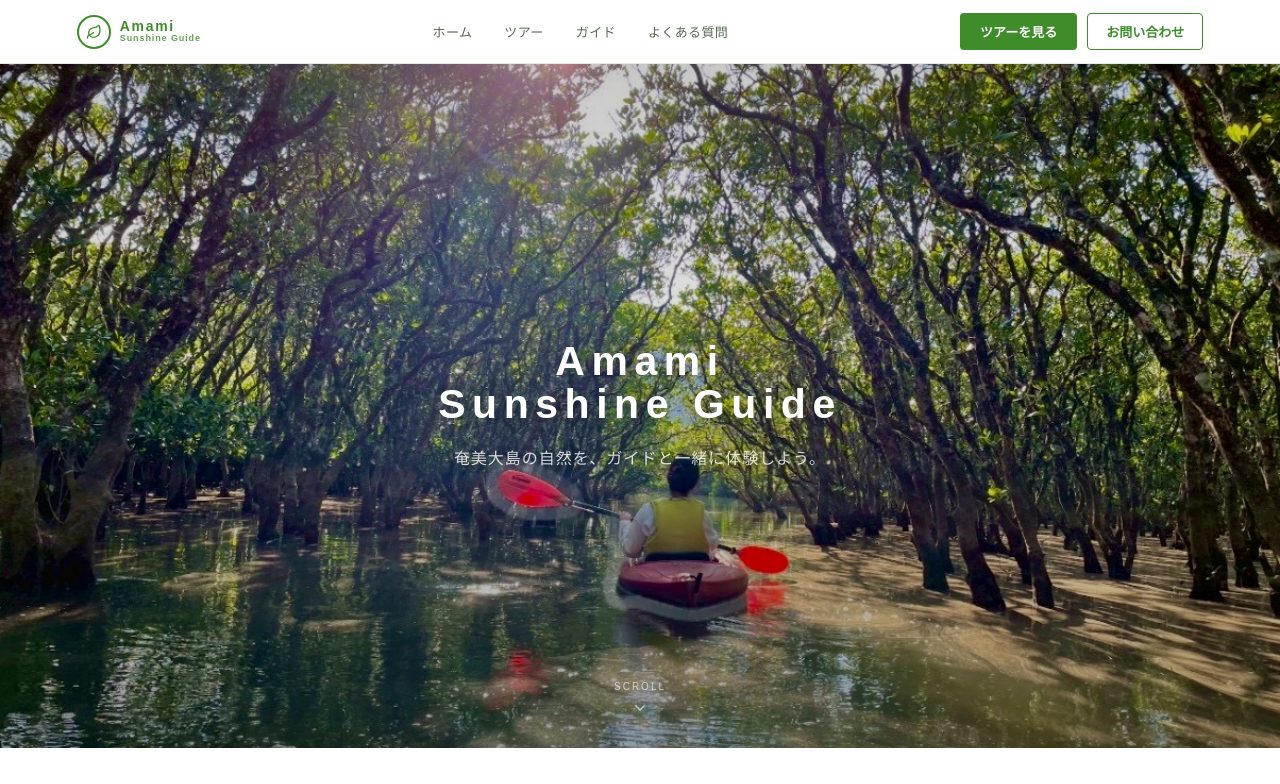
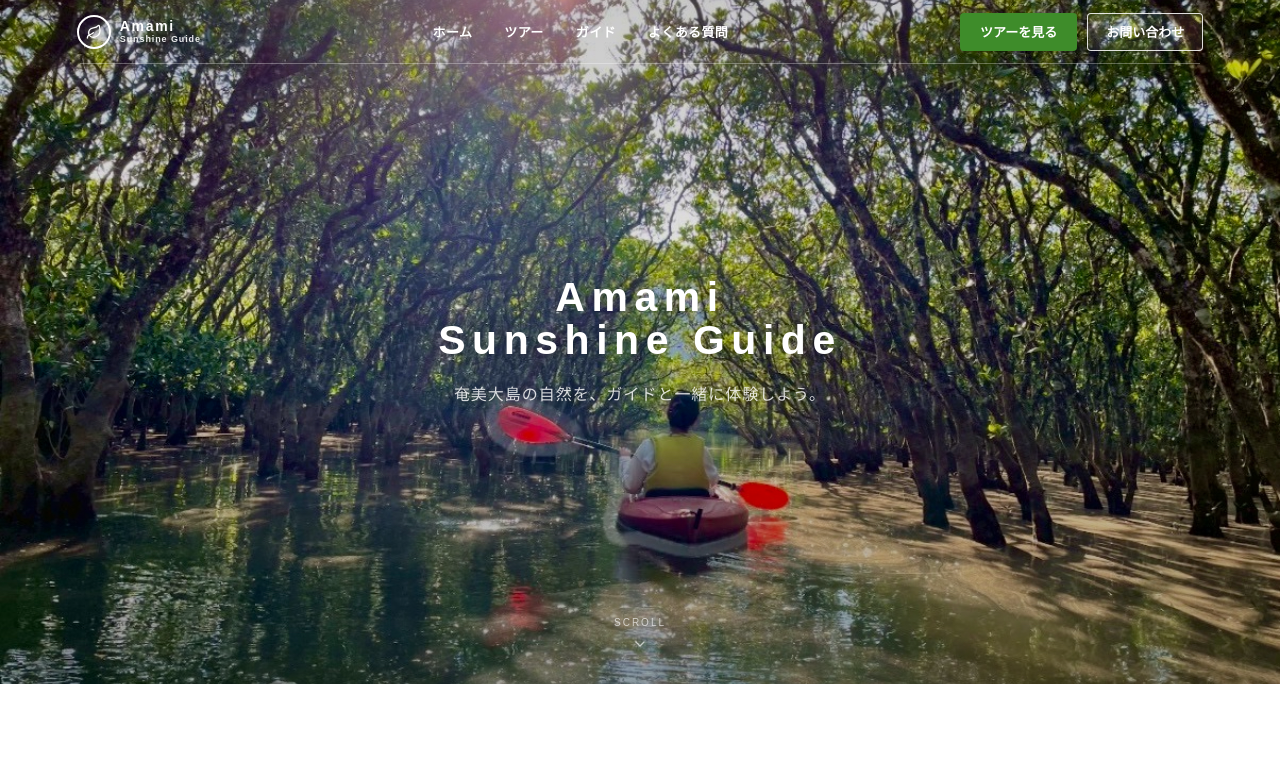
Before and after one commit to ikucha-portfolio/amami-guide-redesign, a React (Vite) app: page / in a window 1280 px wide. Shown: the top 784 px of the page. Built offline with nearby package versions, Linux system fonts and the light colour scheme.

Commit message:
ナビゲーションの表示演出を調整

```diff
--- a/src/components/Nav.jsx
+++ b/src/components/Nav.jsx
@@ -1,36 +1,76 @@
+import { useEffect, useState } from "react";
 import { Leaf } from "lucide-react";
 import { COLORS } from "../siteData";
 
 const C = COLORS;
 
-export default function Nav({
-  onBack,
-}) {
+export default function Nav({ onBack }) {
+  const [isScrolled, setIsScrolled] = useState(false);
+
+  useEffect(() => {
+    const handleScroll = () => {
+      setIsScrolled(window.scrollY > 40);
+    };
+
+    handleScroll();
+
+    window.addEventListener("scroll", handleScroll);
+
+    return () => {
+      window.removeEventListener("scroll", handleScroll);
+    };
+  }, []);
+
+  const textColor = isScrolled ? C.textLight : "#FFFFFF";
+  const logoColor = isScrolled ? C.green : "#FFFFFF";
+
+  const navBackground = isScrolled
+    ? "rgba(255,255,255,0.96)"
+    : "rgba(255,255,255,0)";
+
+  const navShadow = isScrolled
+    ? "0 8px 28px rgba(0,0,0,0.08)"
+    : "none";
+
+  const dividerColor = isScrolled
+    ? "rgba(62,140,42,0.14)"
+    : "rgba(255,255,255,0.34)";
+
+  const handleHomeClick = (e) => {
+    e.preventDefault();
+
+    if (onBack) {
+      onBack();
+    } else {
+      window.location.href = "#";
+    }
+  };
+
   return (
     <nav
       style={{
-        position: "sticky",
+        position: "fixed",
         top: 0,
+        left: 0,
+        right: 0,
         zIndex: 200,
-        background: C.white,
-        borderBottom: "1px solid rgba(62,140,42,0.15)",
+        background: navBackground,
+        boxShadow: navShadow,
+        backdropFilter: isScrolled ? "blur(10px)" : "none",
+        WebkitBackdropFilter: isScrolled ? "blur(10px)" : "none",
         padding: "0 6%",
         display: "flex",
         justifyContent: "space-between",
         alignItems: "center",
         height: "64px",
+        transition:
+          "background 0.35s ease, box-shadow 0.35s ease, backdrop-filter 0.35s ease",
       }}
     >
       {/* Logo */}
       <a
         href="#"
-  onClick={(e) => {
-    e.preventDefault();
-
-    if (onBack) {
-      onBack();
-    }
-  }}
+        onClick={handleHomeClick}
         style={{
           textDecoration: "none",
           display: "flex",
@@ -43,14 +83,15 @@ export default function Nav({
             width: "34px",
             height: "34px",
             borderRadius: "50%",
-            border: `2px solid ${C.green}`,
+            border: `2px solid ${logoColor}`,
             display: "flex",
             alignItems: "center",
             justifyContent: "center",
             flexShrink: 0,
+            transition: "border-color 0.35s ease",
           }}
         >
-          <Leaf size={16} color={C.green} />
+          <Leaf size={16} color={logoColor} />
         </div>
 
         <div>
@@ -60,8 +101,9 @@ export default function Nav({
               fontSize: "14px",
               fontWeight: 700,
               letterSpacing: "0.12em",
-              color: C.green,
+              color: logoColor,
               lineHeight: 1.1,
+              transition: "color 0.35s ease",
             }}
           >
             Amami
@@ -73,9 +115,10 @@ export default function Nav({
               fontSize: "9px",
               fontWeight: 600,
               letterSpacing: "0.1em",
-              color: C.green,
+              color: logoColor,
               lineHeight: 1.1,
-              opacity: 0.8,
+              opacity: isScrolled ? 0.8 : 0.9,
+              transition: "color 0.35s ease, opacity 0.35s ease",
             }}
           >
             Sunshine Guide
@@ -93,21 +136,46 @@ export default function Nav({
       >
         <a
           href="#"
-  onClick={(e) => {
-    e.preventDefault();
-
-    if (onBack) {
-      onBack();
-    }
+          onClick={handleHomeClick}
+          style={{
+            ...linkStyle,
+            color: textColor,
           }}
-  style={linkStyle}
         >
           ホーム
         </a>
-        <a href="#tours" style={linkStyle}>ツアー</a>
-        <a href="#guide" style={linkStyle}>ガイド</a>
-        <a href="#faq" style={linkStyle}>よくある質問</a>
+
+        <a
+          href="#tours"
+          style={{
+            ...linkStyle,
+            color: textColor,
+          }}
+        >
+          ツアー
+        </a>
+
+        <a
+          href="#guide"
+          style={{
+            ...linkStyle,
+            color: textColor,
+          }}
+        >
+          ガイド
+        </a>
+
+        <a
+          href="#faq"
+          style={{
+            ...linkStyle,
+            color: textColor,
+          }}
+        >
+          よくある質問
+        </a>
       </div>
+
       {/* CTA */}
       <div
         style={{
@@ -120,12 +188,16 @@ export default function Nav({
           href="#tours"
           style={{
             background: C.green,
-      color: "#fff",
+            color: "#FFFFFF",
             padding: "9px 20px",
             borderRadius: "4px",
             textDecoration: "none",
             fontSize: "13px",
             fontWeight: 700,
+            boxShadow: isScrolled
+              ? "none"
+              : "0 4px 16px rgba(0,0,0,0.16)",
+            transition: "box-shadow 0.35s ease",
           }}
         >
           ツアーを見る
@@ -134,25 +206,50 @@ export default function Nav({
         <a
           href="#contact"
           style={{
-      border: `1.5px solid ${C.green}`,
-      color: C.green,
+            border: isScrolled
+              ? `1.5px solid ${C.green}`
+              : "1.5px solid rgba(255,255,255,0.85)",
+            color: isScrolled ? C.green : "#FFFFFF",
+            background: isScrolled
+              ? "transparent"
+              : "rgba(255,255,255,0.08)",
             padding: "8px 18px",
             borderRadius: "4px",
             textDecoration: "none",
             fontSize: "13px",
             fontWeight: 600,
+            transition:
+              "color 0.35s ease, border-color 0.35s ease, background 0.35s ease",
           }}
         >
           お問い合わせ
         </a>
       </div>
+
+      {/* ナビ下の薄い区切り線 */}
+      <div
+        style={{
+          position: "absolute",
+          left: "50%",
+          bottom: 0,
+          width: "88%",
+          maxWidth: "1120px",
+          height: "1px",
+          background: dividerColor,
+          transform: "translateX(-50%)",
+          transition: "background 0.35s ease, opacity 0.35s ease",
+          opacity: isScrolled ? 1 : 0.9,
+          pointerEvents: "none",
+        }}
+      />
     </nav>
   );
 }
 
 const linkStyle = {
-  color: C.textLight,
   textDecoration: "none",
   fontSize: "13px",
+  fontWeight: 600,
   letterSpacing: "0.03em",
+  transition: "color 0.35s ease",
 };
```
Lines whose indentation alone changed are shown as unchanged.
